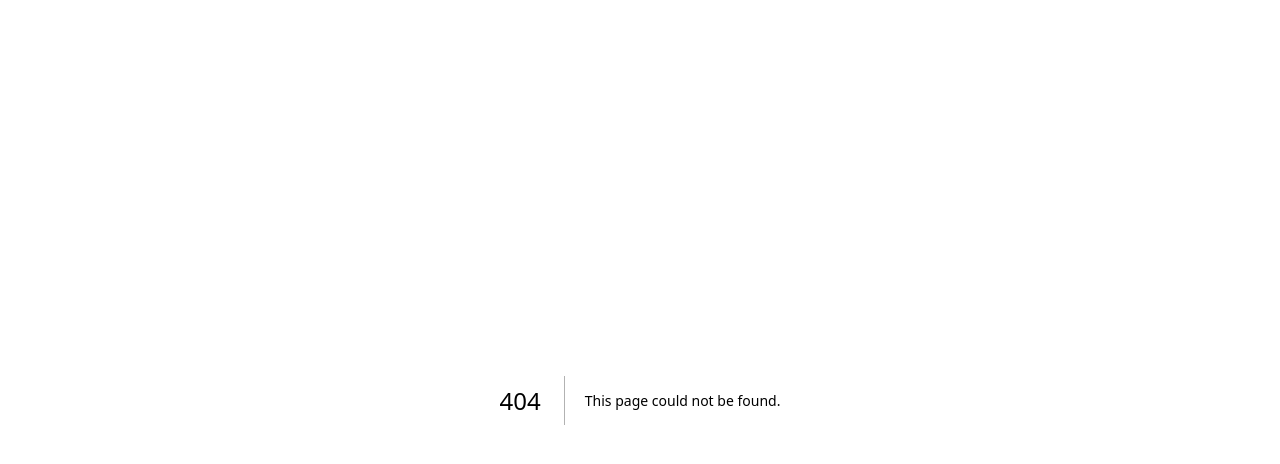
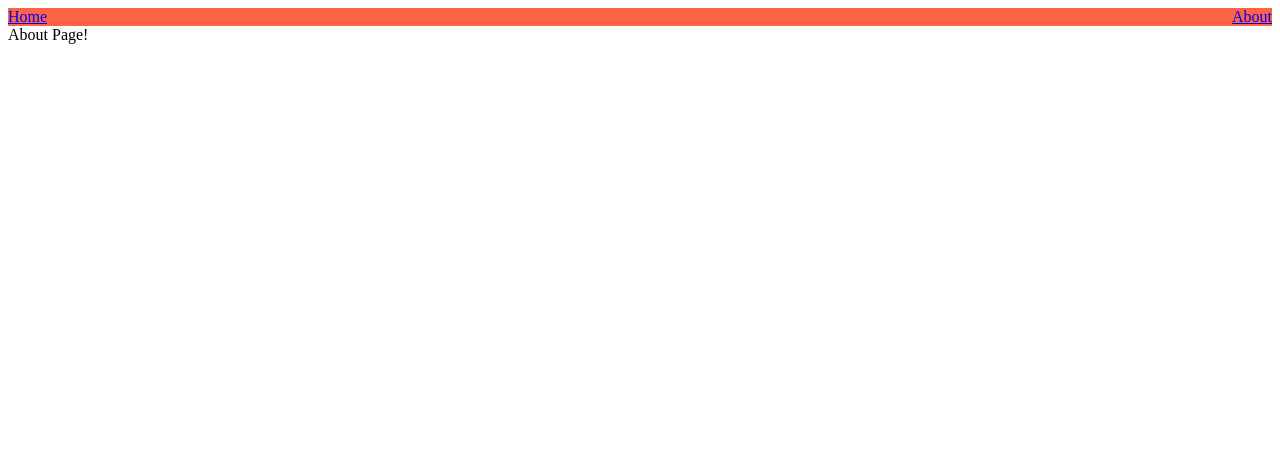
Before and after one commit to harenohee/nextjs-intro, a Next.js app: page /about in a window 1280 px wide. Before the commit this address had no page. Shown: the top 464 px of the page. Built offline with nearby package versions, Linux system fonts and the light colour scheme.

Commit message:
navigation bar

```diff
--- /dev/null
+++ b/pages/about.js
@@ -0,0 +1,10 @@
+import NavBar from "components/NavBar";
+
+export default function Potato() {
+  return (
+    <div>
+      <NavBar />
+      About Page!
+    </div>
+  );
+}
```
Also changed, not shown: pages/index.js (added, +10 -0 lines).
